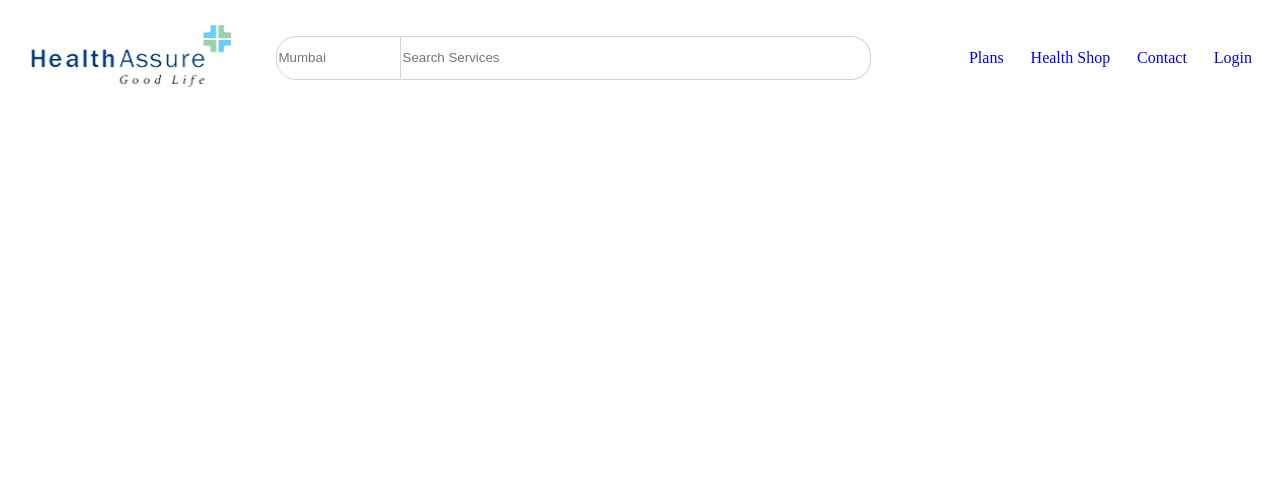
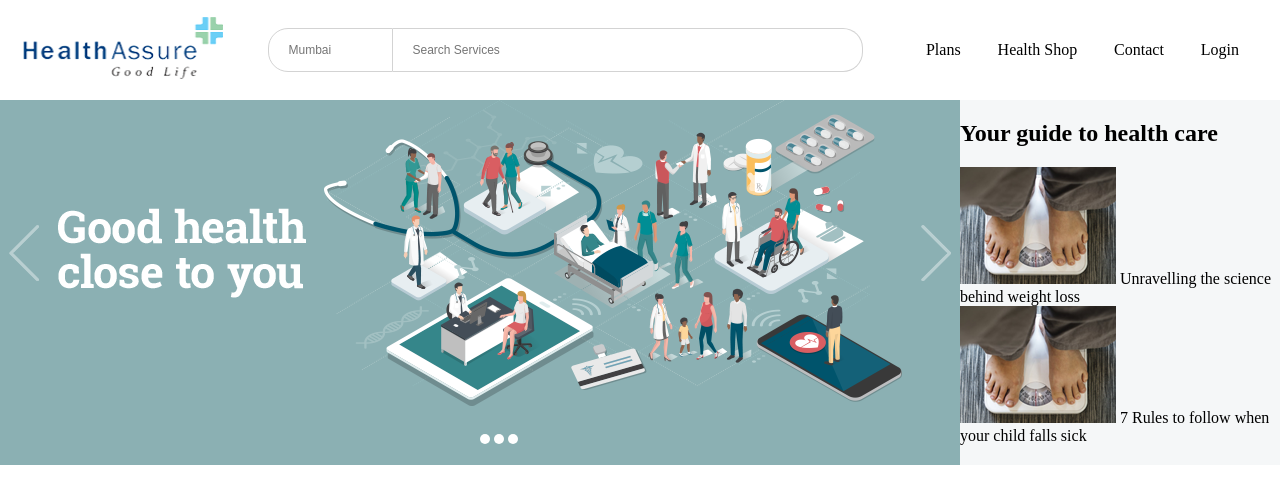
Before and after one commit to Pawan16123/Health_assure, a plain HTML site: page index.html in a window 1280 px wide. Drawn offline with Linux system fonts and the light colour scheme.

Commit message:
banner almost completed

```diff
--- a/assets/css/main.css
+++ b/assets/css/main.css
@@ -5,6 +5,13 @@
 html,body{
     width: 100%;
     height: 100%;
+    margin: 0;
+}
+input{
+    outline: none;
+    box-shadow: none;
+    padding-left: 20px;
+    font-size: 12px;
 }
 
 header.main-header{
@@ -37,8 +44,46 @@ header ul.menu{
     align-items: center;
     justify-content: space-around;
     width: 350px;
+    padding-left: 0;
 }
 header ul.menu a,
 header ul.menu li{
     text-decoration: none;
+    color: inherit;
 }
+
+/* Banner carousel */
+section.banner .banner__left-side{
+    width: 75%;
+    background-color: #8bb0b3;
+    height: inherit;
+}
+
+section.banner{
+    height: 365px;
+    display: flex;
+    align-items: center;
+    justify-content: space-around;
+
+}
+section.banner .banner__left-side .carousel-body .carousel-content{
+    display: flex;
+    justify-content: space-around;
+    align-items: center;
+}
+section.banner .banner__left-side .carousel-body .carousel-indicator span{
+    display: inline-block;
+    width: 10px;
+    height: 10px;
+    border-radius: 50%;
+    background-color: #ffffff;
+    position: relative;
+    top: 20px;
+    left: 50%;
+}
+section.banner .banner__right-side{
+    width: 25%;
+    /* background-color: #f5f7f8 ; */
+    background-color: #f5f7f8 ;
+    height: inherit;
+}
--- a/index.html
+++ b/index.html
@@ -28,5 +28,35 @@
             </li>
         </ul>
     </header>
+
+    <section class="banner">
+        <div class="banner__left-side">
+            <div class="carousel-body">
+                <div class="carousel-content">
+                    <div class="arrow-left"><img src="./assets/images/banner-leftarrow.png" alt="Left-arrow"></div>
+                    <div class="tagline"><img src="./assets/images/banner-text.png" alt="Tagline"></div>
+                    <div class="vector-obj"><img src="./assets/images/banner-vectorgraphic.png" alt="Banner vector"></div>
+                    <div class="arrow-right"><img src="./assets/images/banner-rightarrow.png" alt="Right-arrow"></div>
+                </div>
+
+                <div class="carousel-indicator">
+                    <span class="dot"></span>
+                    <span class="dot"></span>
+                    <span class="dot"></span>
+                </div>
+            </div>
+        </div>
+        <div class="banner__right-side">
+            <h1>Your guide to health care</h1>
+            <div class="fact1">
+                <img src="./assets/images/weighscale.png" alt="weighscale">
+                <span>Unravelling the science behind weight loss</span>
+            </div>
+            <div class="fact2">
+                <img src="./assets/images/weighscale.png" alt="sneezing">
+                <span>7 Rules to follow when your child falls sick</span>
+            </div>
+        </div>
+    </section>
 </body>
 </html>
```
Also changed, not shown: assets/images/banner-leftarrow.png (added), assets/images/banner-rightarrow.png (added), assets/images/banner-text.png (added), assets/images/banner-vectorgraphic.png (added), assets/images/sneezing.png (added), assets/images/weighscale.png (added), 1 other file.
